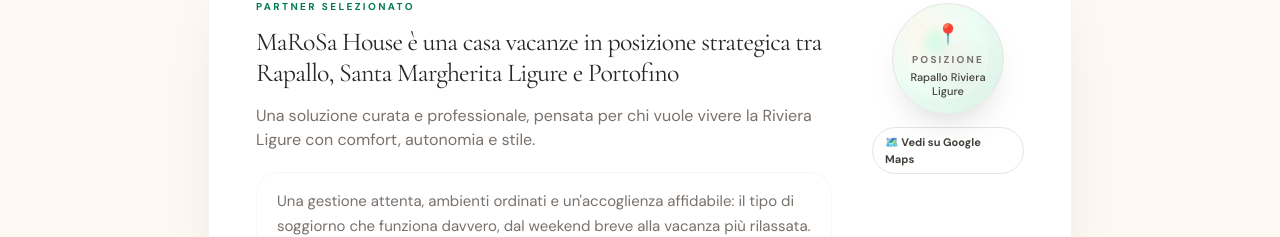
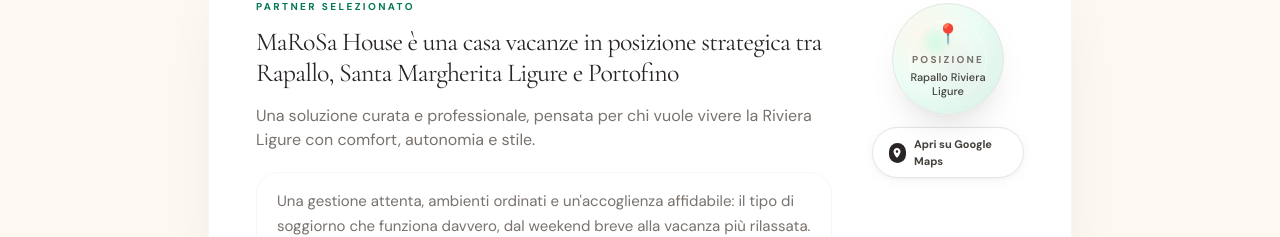
Before and after one commit to Manuell00/la-terrazza-web, a Next.js app: page /partner in a window 1280 px wide. Shown: the part 1678-1915 px from the top of the page. Built offline with nearby package versions, Linux system fonts and the light colour scheme; no server answers.

Commit message:
Restyle partner map links to match site CTAs

```diff
--- a/src/components/PartnerPageClient.tsx
+++ b/src/components/PartnerPageClient.tsx
@@ -293,9 +293,14 @@ function PartnerSection({
                   href={locationHref}
                   target="_blank"
                   rel="noopener noreferrer"
-                  className="mt-3 inline-flex items-center justify-center gap-1.5 rounded-full border border-stone-200 bg-white px-3 py-1.5 text-[11px] font-semibold text-stone-700 transition-all duration-300 hover:-translate-y-0.5 hover:border-emerald-300 hover:text-emerald-700"
+                  className="mt-3 inline-flex items-center justify-center gap-2 rounded-full border border-stone-200 bg-white px-4 py-2 text-[11px] font-semibold text-stone-700 shadow-soft transition-all duration-300 hover:-translate-y-0.5 hover:border-stone-300 hover:bg-stone-50"
                 >
-                  🗺️ {locationLabel === "Posizione" ? "Vedi su Google Maps" : "View on Google Maps"}
+                  <span className="flex h-5 w-5 items-center justify-center rounded-full bg-stone-800 text-white">
+                    <svg className="h-3 w-3" fill="currentColor" viewBox="0 0 24 24">
+                      <path d="M12 2C8.13 2 5 5.13 5 9c0 5.25 7 13 7 13s7-7.75 7-13c0-3.87-3.13-7-7-7zm0 9.5c-1.38 0-2.5-1.12-2.5-2.5s1.12-2.5 2.5-2.5 2.5 1.12 2.5 2.5-1.12 2.5-2.5 2.5z" />
+                    </svg>
+                  </span>
+                  {locationLabel === "Posizione" ? "Apri su Google Maps" : "Open in Google Maps"}
                 </a>
               </div>
             </div>
```
